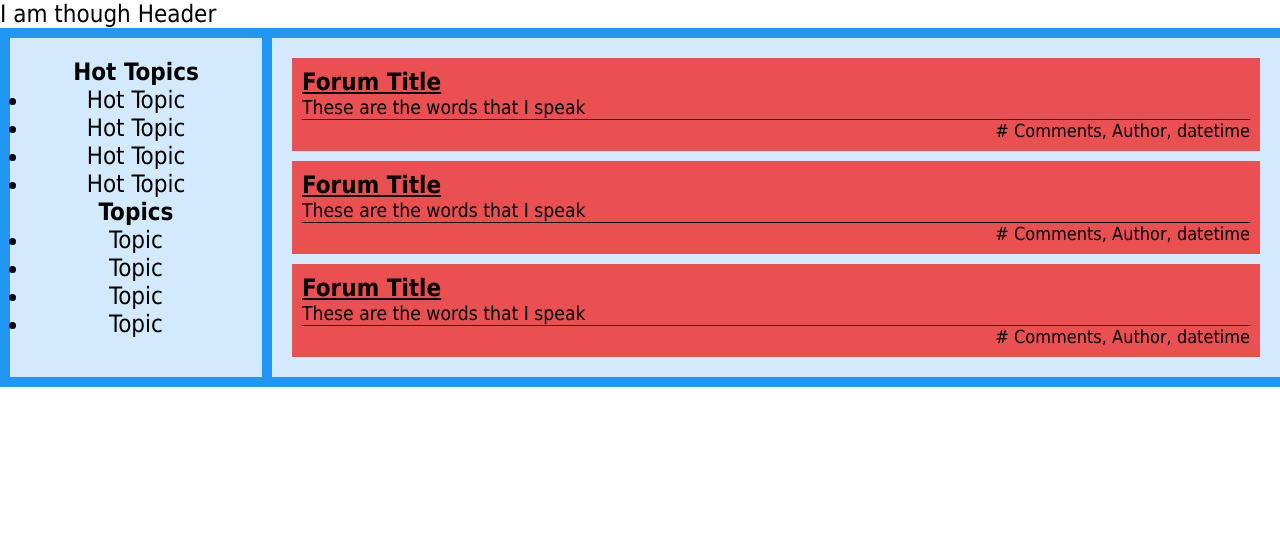
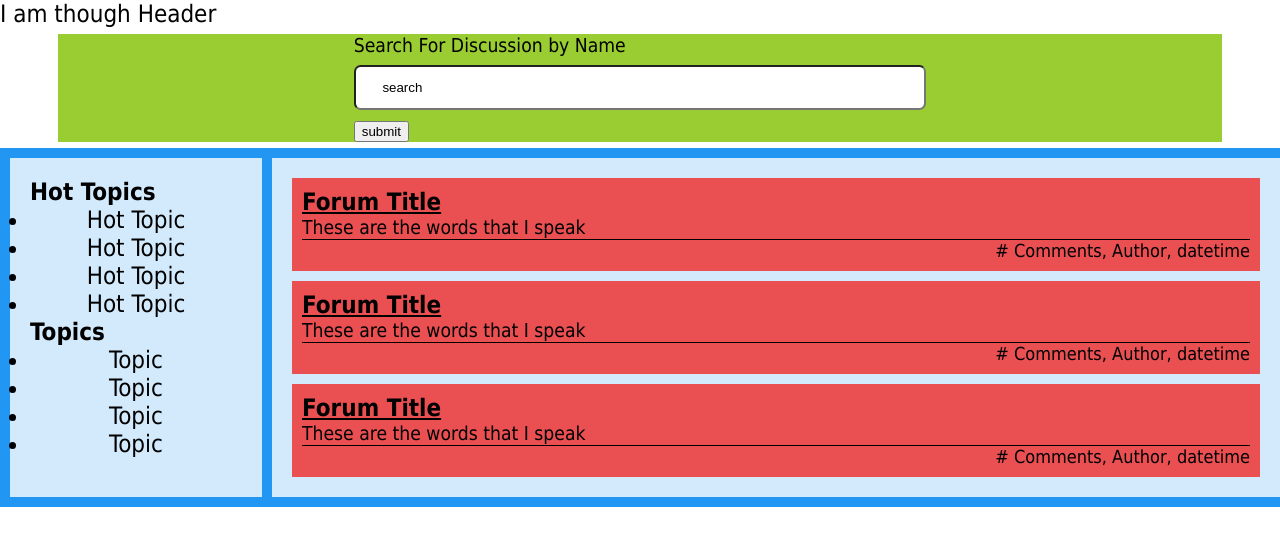
Before and after one commit to jared-p/Forum-Website, a PHP site: page / in a window 1280 px wide. Shown: the top 546 px of the page. Run offline with PHP 8.4, Linux system fonts and the light colour scheme.

Commit message:
addition of search bar in roughest form

```diff
--- a/WebContent/CSS/index.css
+++ b/WebContent/CSS/index.css
@@ -1,5 +1,4 @@
 body{
-    font-family: Arial, Helvetica, sans-serif;
     font-size: 150%;
 }
 /*Declared the main div element to css grid and sets layout params*/
@@ -43,3 +42,22 @@ body{
     font-size: 75%;
     border-top: 1px solid black;
 }
+.left_col_title{
+    text-align: start;
+}
+/* Styling the searchbar */
+#search-bar{
+    background-color: yellowgreen;
+    margin: 0.3em 3em 0.3em 3em;
+    display: flex;
+    justify-content: center;
+    align-items: center;
+    font-size: 80%;
+}
+input[type=text] {
+    width: 100%;
+    padding: 1em 2em;
+    margin: 8px 0;
+    box-sizing: border-box;
+    border-radius: 0.5em;
+  }
--- a/WebContent/index.html
+++ b/WebContent/index.html
@@ -14,17 +14,23 @@
         <!-- This is the main navigation-->
         I am though Header
     </header>
-
+    <div id="search-bar">
+        <form method="get">
+            <label for="search">Search For Discussion by Name</label>
+            <input type="text" placeholder="Search" value="search" name="search" id="search">
+            <input type="submit" value="submit">
+        </form>
+    </div>
     <div class="main">
         <div class="left_col">
-            <h1>Hot Topics</h1>
+            <h1 class="left_col_title">Hot Topics</h1>
             <ul>
                 <li>Hot Topic</li>
                 <li>Hot Topic</li>
                 <li>Hot Topic</li>
                 <li>Hot Topic</li>
             </ul>
-            <h2>Topics</h2>
+            <h1 class="left_col_title">Topics</h1>
             <ul>
                 <li>Topic</li>
                 <li>Topic</li>
```
